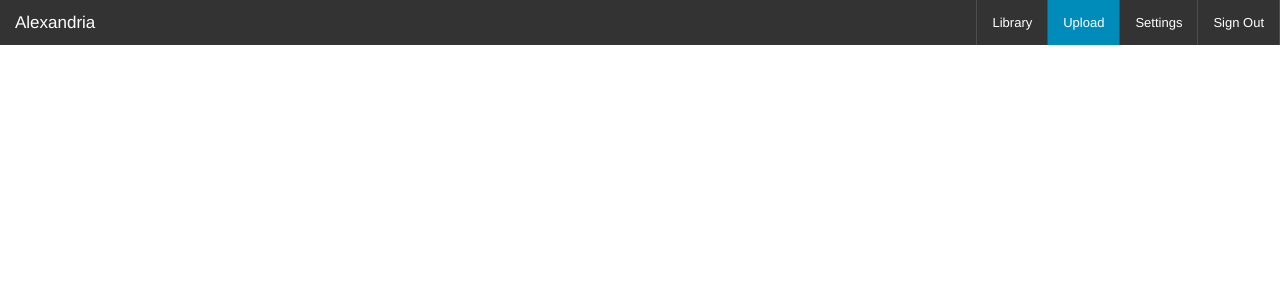
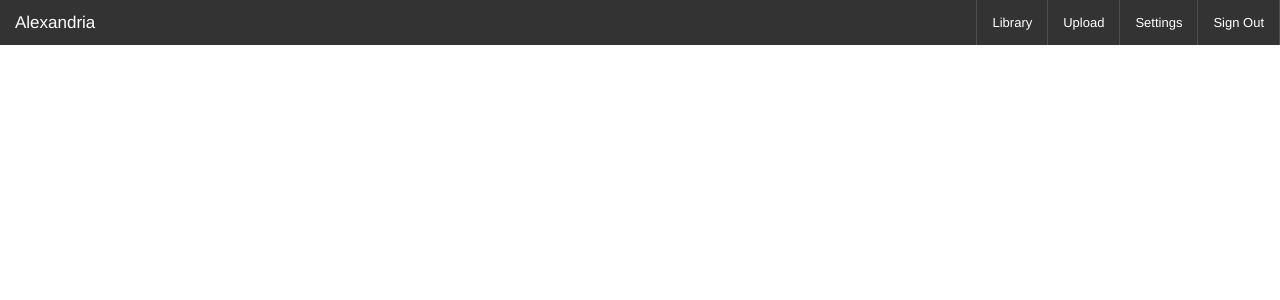
Before and after one commit to citruspi/Alexandria, a Python web app: template templates/base.html in a window 1280 px wide. Shown: the top 300 px of the page. Run offline with Jinja, Linux system fonts and the light colour scheme; the template is opened without the code that fills it, so the values that code supplies are empty.

Commit message:
Removed 'active' class from menu item

```diff
--- a/templates/base.html
+++ b/templates/base.html
@@ -24,7 +24,7 @@
                     <li class="divider"></li>
                     <li><a href="#">Library</a></li>
                     <li class="divider"></li>
-                    <li class="active"><a href="#">Upload</a></li>
+                    <li><a href="#">Upload</a></li>
                     <li class="divider"></li>
                     <li><a href="#">Settings</a></li>
                     <li class="divider"></li>
```
